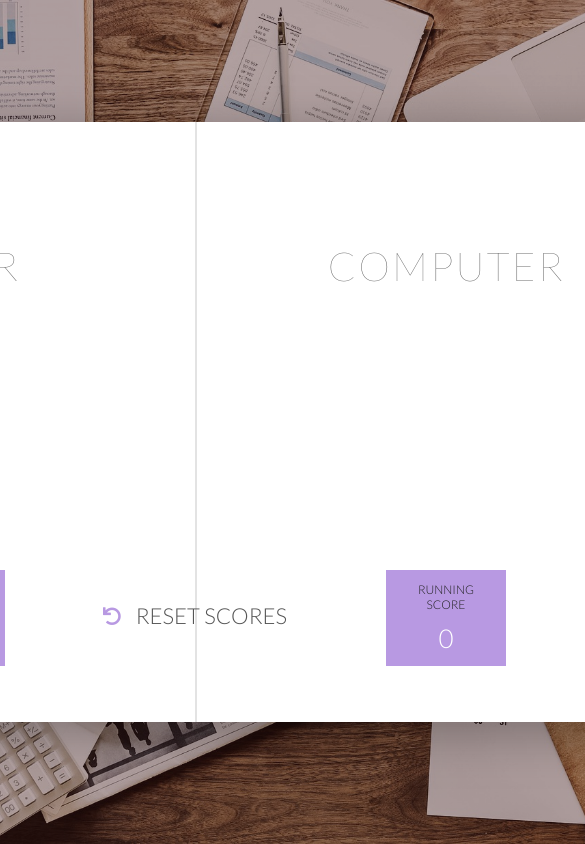
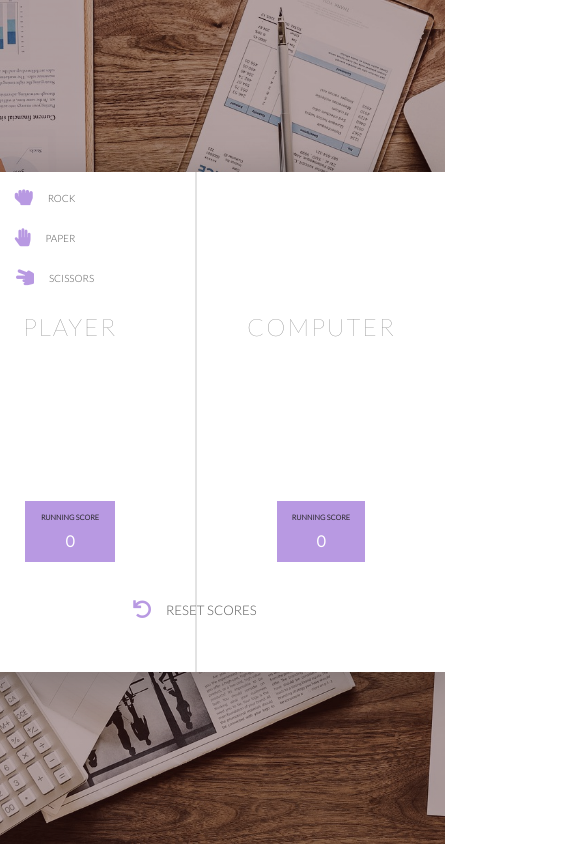
Before and after one commit to LauraAshleigh/RockPaperScissors, a plain HTML site: page index.html in a window 390 px wide. Shown: the top 844 px of the page, 585 px wide, since content can reach past the window. Drawn offline with Linux system fonts and the light colour scheme.

Commit message:
Make responsive

```diff
--- a/index.html
+++ b/index.html
@@ -24,6 +24,7 @@
         <link rel="icon" type="image/png" href="favicon-32x32.png" sizes="32x32" />
         <link rel="icon" type="image/png" href="favicon-16x16.png" sizes="16x16" />
         <link type="text/css" rel="stylesheet" href="style.css">
+        <link type="text/css" rel="stylesheet" href="queries.css">
 
         <title>Rock Paper Scissors</title>
     </head>
--- /dev/null
+++ b/queries.css
@@ -0,0 +1,67 @@
+/* Small tablet to big tablet: from 768 to 1023px */
+@media only screen and (max-width: 1023px){
+
+    body{ font-size: 18px; }
+    .wrapper{ width: 700px; }
+    .score-box { width: 60%; }
+    .result{ height: 150px; }
+    .btn-rock, .btn-paper, .btn-scissors{
+    font-size: 15px;
+    left: 50px;
+    }
+
+    .btn-rock{ top: 220px; }
+    .btn-paper{ top: 270px; }
+    .btn-scissors{
+        top: 320px;
+        left: 60px;
+    }
+}
+
+/* Small phones to small tablets: from 481 to 767px */
+@media only screen and (max-width: 767px){
+
+    body{
+        font-size: 12px;
+        font-weight: 600;
+    }
+    .wrapper{
+        width: 500px;
+        height: 500px;
+    }
+    .score-box{ width: 60%; }
+    .result{ height: 80px; }
+    .btn-rock, .btn-paper, .btn-scissors{
+    font-size: 10px;
+    left: 50px;
+    }
+
+    .btn-rock{ top: 170px; }
+    .btn-paper{ top: 220px; }
+    .btn-scissors{
+        top: 270px;
+        left: 60px;
+    }
+    .btn-reset { top: 400px;}
+    .player-panel,
+    .computer-panel { padding: 80px 50px; }
+}
+
+/* Small phones: from 0 to 480px */
+@media only screen and (max-width: 480px){
+
+    .name{ margin-top: 60px; }
+    .btn-reset { top: 430px;}
+    .btn-rock{
+        top: 20px;
+        left: 100px;
+    }
+    .btn-paper{
+        top: 60px;
+        left: 100px;
+    }
+    .btn-scissors{
+        top: 100px;
+        left: 110px;
+    }
+}
```
